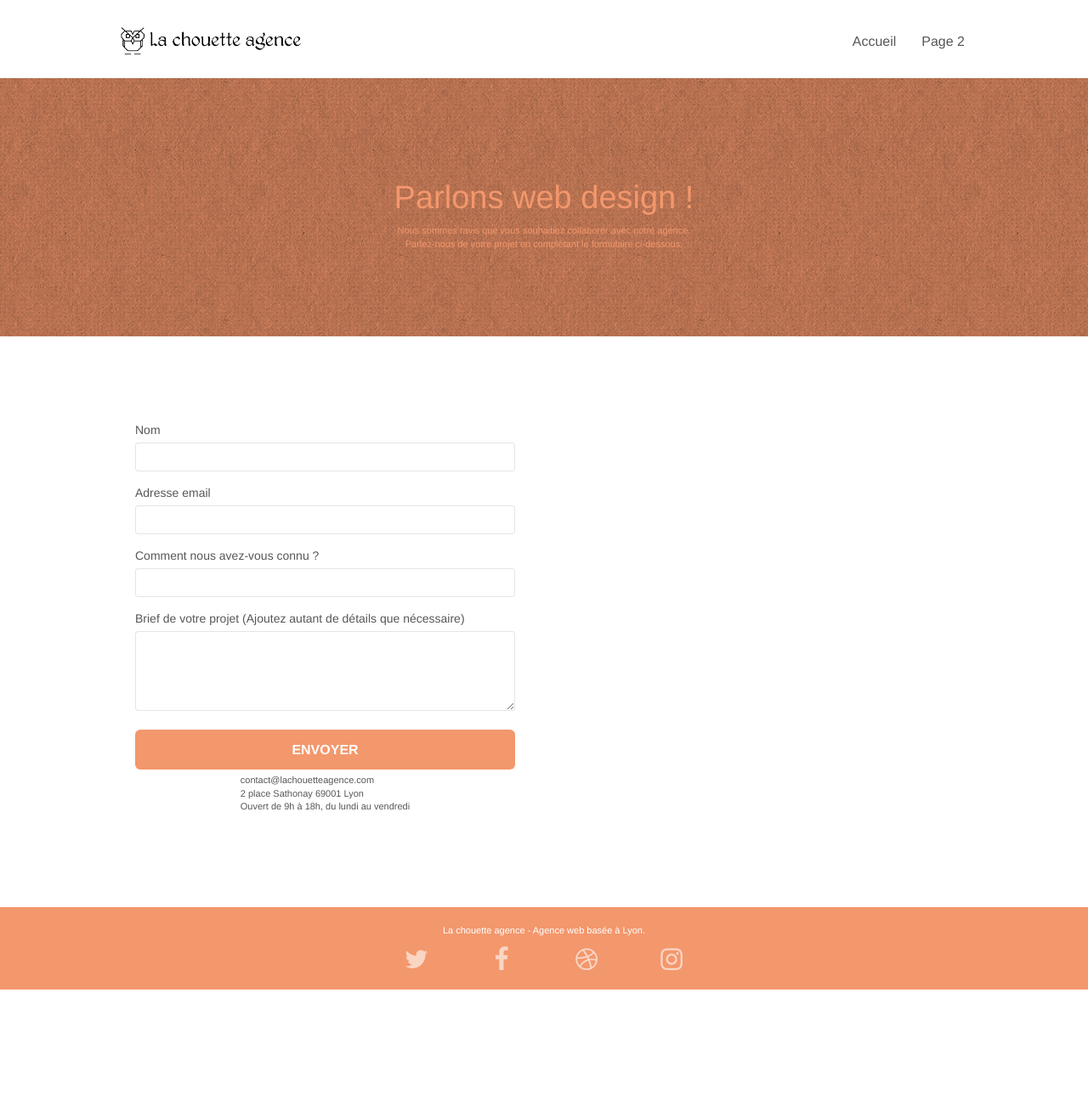
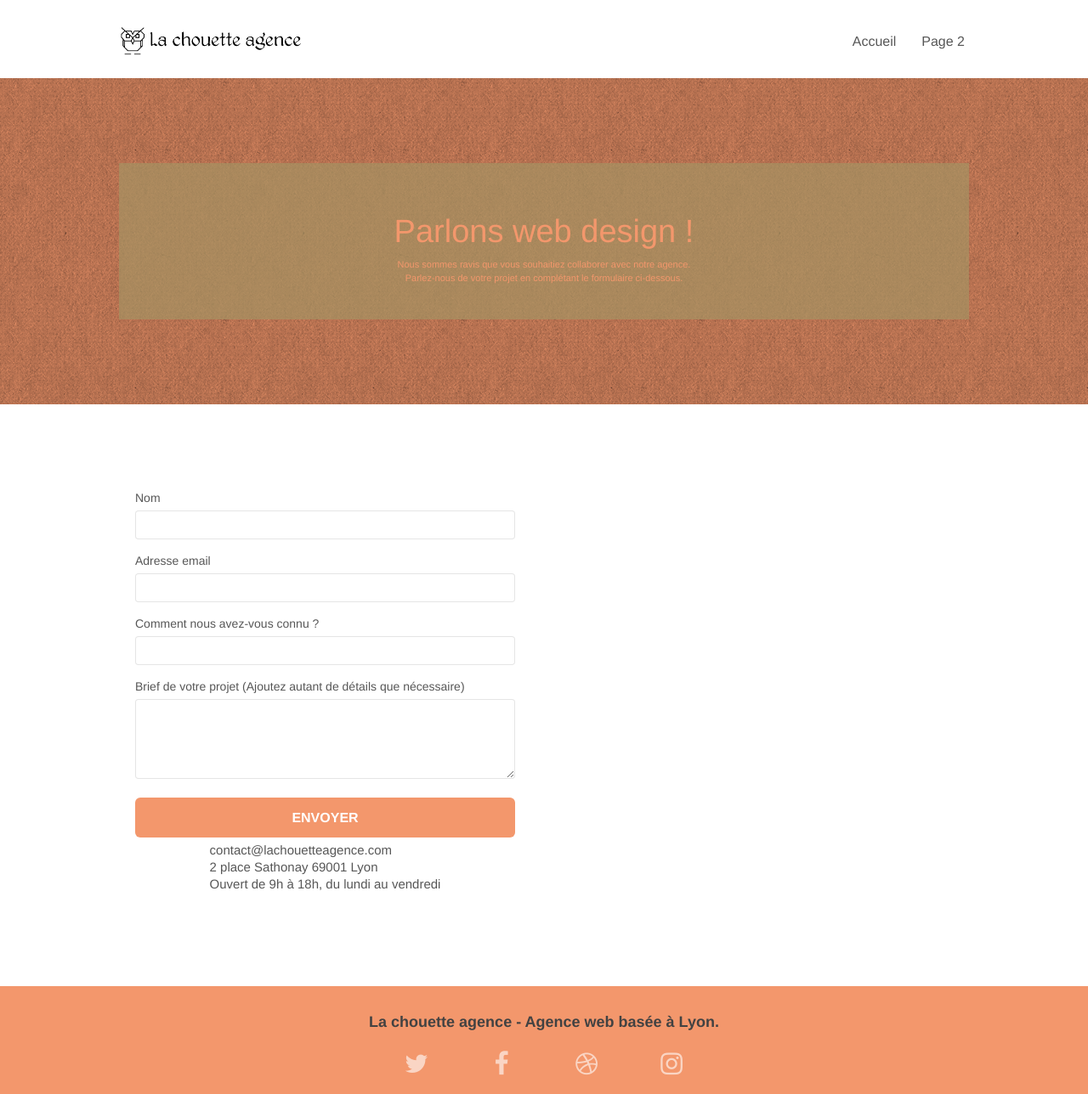
Before and after one commit to alienware1994/projet4, a plain HTML site: page page2.html in a window 1280 px wide. Shown: the whole page at 85% size. Before the commit the page ends 1165 px from the top, so only its background shows below. Drawn offline with Linux system fonts and the light colour scheme.

Commit message:
modif v.2

```diff
--- a/page2.html
+++ b/page2.html
@@ -61,6 +61,7 @@
 	<div class="container bloc-lg">
 		<div class="row">
 			<div class="col-sm-12">
+        <div class="black-background">
           <h1 class="text-center hero-bloc-text tc-white">
   					Parlons web design !
   				</h1>
@@ -68,6 +69,7 @@
   					Nous sommes ravis que vous souhaitiez collaborer avec notre agence.<br>
   					Parlez-nous de votre projet en complétant le formulaire ci-dessous.
   				</p>
+        </div>
       </div>
 		</div>
 	</div>
--- a/style.css
+++ b/style.css
@@ -832,7 +832,26 @@ h4 {
     justify-content: center;
     flex-flow: row;
 }
-
+#bloc-7 .bloc-lg .row .col-sm-6 p{
+  font-size: 1.5rem;
+  line-height: 2rem;
+}
+#bloc-8 p {
+    color: #424242!important;
+    font-weight: 700;
+    font-size: 18px;
+    padding: 1rem 2rem;
+}
+.black-background {
+    background-color: rgba(165,147,99,.7);
+    padding: 40px 40px 40px 40px;
+}
+@media (max-width: 650px) {
+    .social{
+        display: grid;
+        grid-template: 1fr 1fr;
+    }
+}
 @media (max-width: 1024px) {
     .bloc {
         padding-left: 20px;
```
Also changed, not shown: index.html (+0 -1 lines). Lines whose indentation alone changed are shown as unchanged.
